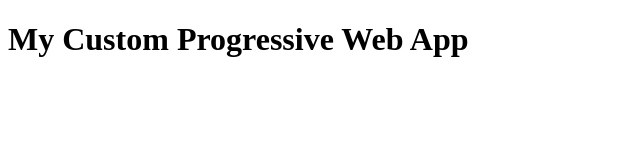
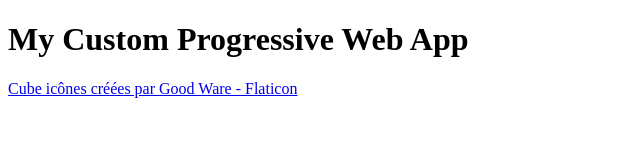
Before and after one commit to minmaj/my-custom-pwa, a plain HTML site: page index.html in a window 1280 px wide. Shown: the whole page, without its empty margins (0-640 px from the left). Drawn offline with Linux system fonts and the light colour scheme.

Commit message:
fix attempt #3

```diff
--- a/index.html
+++ b/index.html
@@ -3,8 +3,8 @@
 	<head>
 		<title>Ma Web App JavaScript</title>
 		<meta charset="utf-8">
+		<script defer src="scripts/main.js"></script>
 		<link rel="manifest" href="manifest.webmanifest">
-		<script defer src="scripts/main.js"></script>
 	</head>
 	<body>
             <h1>My Custom Progressive Web App</h1>
@@ -14,5 +14,7 @@
 			<script>
 				console.log("Page has been loaded...");
 			</script>
+
+			<a href="https://www.flaticon.com/fr/icones-gratuites/cube" title="cube icônes">Cube icônes créées par Good Ware - Flaticon</a>
 	</body>
 </html>
```
Also changed, not shown: images/rubik.png, manifest.webmanifest.
